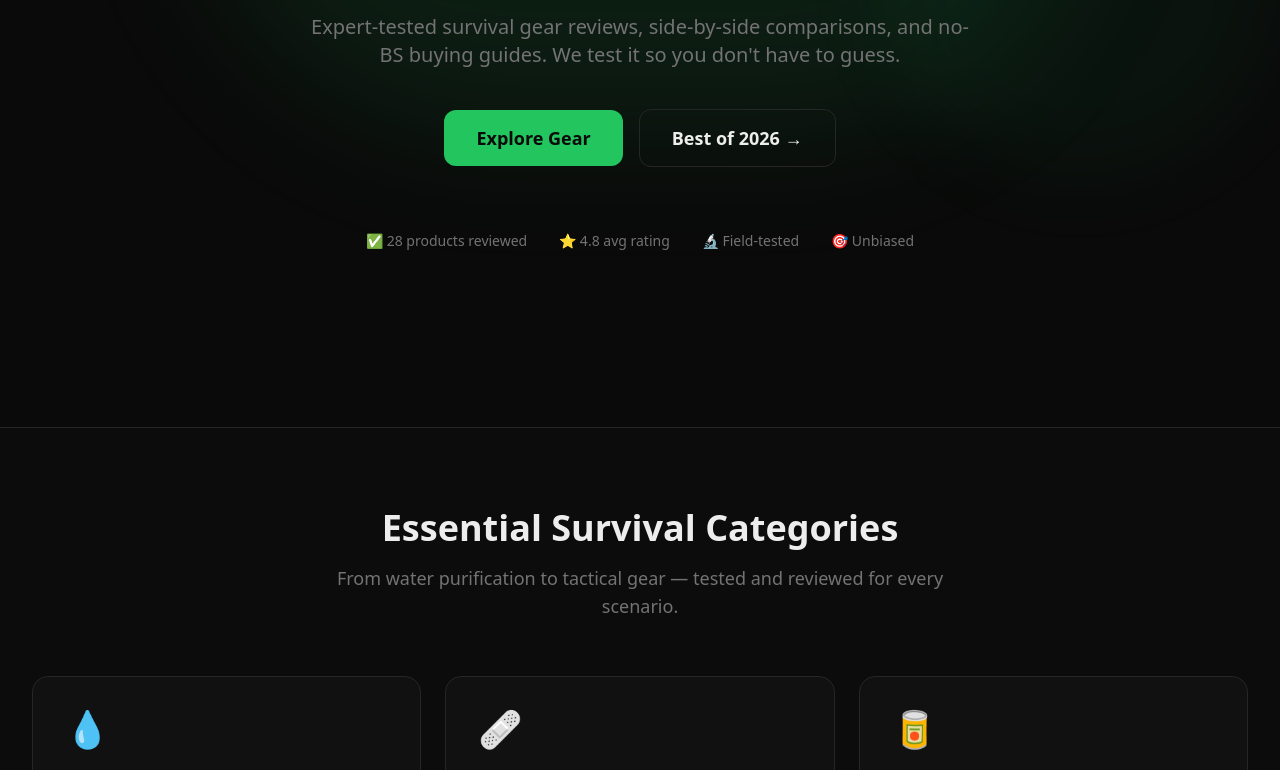
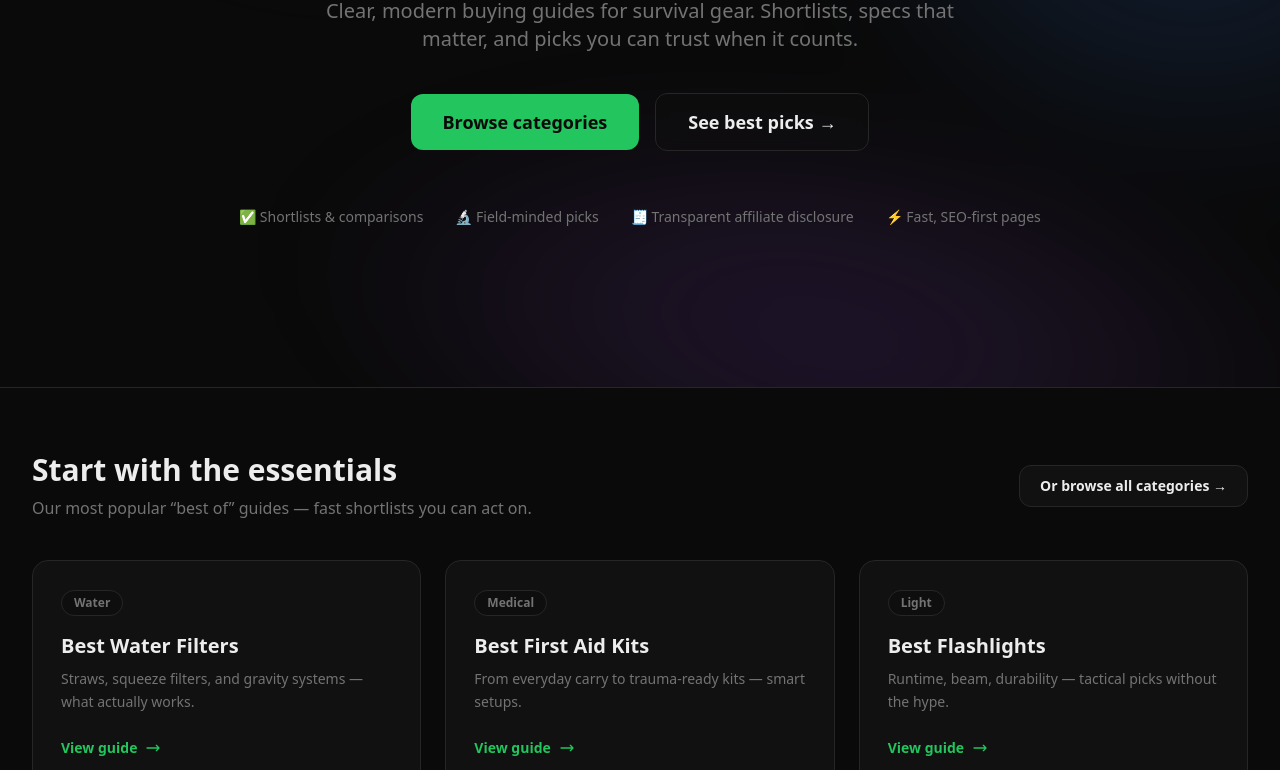
Before and after one commit to Hazier007/preppedia, a Next.js app: page / in a window 1280 px wide. Shown: the part 370-1140 px from the top of the page. Built offline with nearby package versions, Linux system fonts and the light colour scheme.

Commit message:
Improve homepage with animated aurora + featured guides

```diff
--- a/src/app/globals.css
+++ b/src/app/globals.css
@@ -40,3 +40,58 @@ body {
 
 :focus-visible { outline: 2px solid var(--accent); outline-offset: 2px; }
 ::selection { background: var(--accent); color: var(--background); }
+
+/* Subtle animated aurora background (SEO-safe, CSS-only).
+   Respects prefers-reduced-motion. */
+@keyframes aurora-shift {
+  0% { transform: translate3d(-10%, -10%, 0) scale(1.05) rotate(0deg); }
+  50% { transform: translate3d(10%, 8%, 0) scale(1.12) rotate(8deg); }
+  100% { transform: translate3d(-10%, -10%, 0) scale(1.05) rotate(0deg); }
+}
+
+.aurora {
+  position: absolute;
+  inset: -40% -20% -30% -20%;
+  pointer-events: none;
+  z-index: 0;
+  filter: blur(40px);
+  opacity: 0.55;
+}
+
+.aurora::before,
+.aurora::after {
+  content: "";
+  position: absolute;
+  inset: 0;
+  background:
+    radial-gradient(closest-side at 25% 30%, color-mix(in oklab, var(--accent) 65%, transparent) 0%, transparent 55%),
+    radial-gradient(closest-side at 70% 35%, rgba(59, 130, 246, 0.22) 0%, transparent 60%),
+    radial-gradient(closest-side at 55% 70%, rgba(168, 85, 247, 0.18) 0%, transparent 60%);
+  animation: aurora-shift 16s ease-in-out infinite;
+}
+
+.aurora::after {
+  opacity: 0.6;
+  animation-duration: 22s;
+  animation-direction: reverse;
+}
+
+.bg-grid {
+  position: absolute;
+  inset: 0;
+  pointer-events: none;
+  z-index: 1;
+  background-image:
+    linear-gradient(to right, rgba(255,255,255,0.04) 1px, transparent 1px),
+    linear-gradient(to bottom, rgba(255,255,255,0.04) 1px, transparent 1px);
+  background-size: 48px 48px;
+  mask-image: radial-gradient(closest-side at 50% 35%, black 0%, transparent 70%);
+  opacity: 0.35;
+}
+
+@media (prefers-reduced-motion: reduce) {
+  .aurora::before,
+  .aurora::after {
+    animation: none;
+  }
+}
--- a/src/app/page.tsx
+++ b/src/app/page.tsx
@@ -40,42 +40,121 @@ export default function Home() {
     <div className="min-h-screen">
       {/* ── Hero ── */}
       <section className="relative isolate overflow-hidden">
-        {/* gradient blobs */}
-        <div className="pointer-events-none absolute -top-40 left-1/2 -translate-x-1/2 h-[600px] w-[900px] rounded-full bg-accent/10 blur-3xl" />
-        <div className="pointer-events-none absolute top-20 right-0 h-[400px] w-[400px] rounded-full bg-accent/5 blur-2xl" />
+        {/* CSS aurora + subtle grid (fast + SEO-safe) */}
+        <div className="aurora" />
+        <div className="bg-grid" />
 
-        <div className="relative mx-auto max-w-5xl px-4 py-28 text-center sm:px-6 sm:py-36 lg:py-44">
-          <p className="mb-4 inline-block rounded-full border border-accent/30 bg-accent/10 px-4 py-1 text-sm font-medium text-accent">
-            🛡️ Trusted by 10 000+ preppers
+        <div className="relative z-10 mx-auto max-w-5xl px-4 py-24 text-center sm:px-6 sm:py-32 lg:py-40">
+          <p className="mb-4 inline-flex items-center gap-2 rounded-full border border-border bg-card/60 px-4 py-1 text-sm font-medium text-muted backdrop-blur">
+            <span className="text-accent">●</span>
+            Tech-grade gear picks for real-world emergencies
           </p>
           <h1 className="text-5xl font-bold tracking-tight sm:text-6xl lg:text-7xl">
-            Be Ready for <span className="text-accent">Anything</span>
+            Preparedness, with <span className="text-accent">signal</span>
           </h1>
           <p className="mx-auto mt-6 max-w-2xl text-lg text-muted sm:text-xl">
-            Expert-tested survival gear reviews, side-by-side comparisons, and
-            no-BS buying guides. We test it so you don&apos;t have to guess.
+            Clear, modern buying guides for survival gear. Shortlists, specs that matter,
+            and picks you can trust when it counts.
           </p>
           <div className="mt-10 flex flex-wrap items-center justify-center gap-4">
             <Link
               href="#categories"
-              className="rounded-xl bg-accent px-8 py-3.5 text-lg font-semibold text-background hover:bg-accent-dark transition-colors"
+              className="rounded-xl bg-accent px-8 py-3.5 text-lg font-semibold text-background transition-colors hover:bg-accent-dark"
             >
-              Explore Gear
+              Browse categories
             </Link>
             <Link
               href="/best/water-filtration"
-              className="rounded-xl border border-border px-8 py-3.5 text-lg font-semibold hover:bg-card transition-colors"
+              className="rounded-xl border border-border bg-card/40 px-8 py-3.5 text-lg font-semibold backdrop-blur transition-colors hover:bg-card"
             >
-              Best of 2026 →
+              See best picks →
             </Link>
           </div>
 
           {/* trust bar */}
-          <div className="mx-auto mt-16 flex flex-wrap items-center justify-center gap-8 text-sm text-muted">
-            <span>✅ 28 products reviewed</span>
-            <span>⭐ 4.8 avg rating</span>
-            <span>🔬 Field-tested</span>
-            <span>🎯 Unbiased</span>
+          <div className="mx-auto mt-14 flex flex-wrap items-center justify-center gap-8 text-sm text-muted">
+            <span>✅ Shortlists &amp; comparisons</span>
+            <span>🔬 Field-minded picks</span>
+            <span>🧾 Transparent affiliate disclosure</span>
+            <span>⚡ Fast, SEO-first pages</span>
+          </div>
+        </div>
+      </section>
+
+      {/* ── Featured Best Guides ── */}
+      <section className="border-t border-border">
+        <div className="mx-auto max-w-7xl px-4 py-16 sm:px-6 lg:px-8">
+          <div className="flex flex-col items-center justify-between gap-6 sm:flex-row">
+            <div>
+              <h2 className="text-2xl font-bold lg:text-3xl">Start with the essentials</h2>
+              <p className="mt-2 max-w-2xl text-muted">
+                Our most popular “best of” guides — fast shortlists you can act on.
+              </p>
+            </div>
+            <Link
+              href="#categories"
+              className="rounded-xl border border-border bg-card px-5 py-2.5 text-sm font-semibold transition-colors hover:bg-card/70"
+            >
+              Or browse all categories →
+            </Link>
+          </div>
+
+          <div className="mt-10 grid gap-6 md:grid-cols-3">
+            {[
+              {
+                href: "/best/water-filtration",
+                title: "Best Water Filters",
+                desc: "Straws, squeeze filters, and gravity systems — what actually works.",
+                tag: "Water",
+              },
+              {
+                href: "/best/first-aid",
+                title: "Best First Aid Kits",
+                desc: "From everyday carry to trauma-ready kits — smart setups.",
+                tag: "Medical",
+              },
+              {
+                href: "/best/flashlights",
+                title: "Best Flashlights",
+                desc: "Runtime, beam, durability — tactical picks without the hype.",
+                tag: "Light",
+              },
+            ].map((card) => (
+              <Link
+                key={card.href}
+                href={card.href}
+                className="group relative overflow-hidden rounded-2xl border border-border bg-card p-7 transition-all duration-200 hover:-translate-y-1 hover:border-accent/40 hover:shadow-lg hover:shadow-accent/5"
+              >
+                <div className="absolute inset-0 opacity-0 transition-opacity duration-200 group-hover:opacity-100">
+                  <div className="pointer-events-none absolute -top-24 left-1/2 h-56 w-72 -translate-x-1/2 rounded-full bg-accent/10 blur-3xl" />
+                </div>
+                <div className="relative">
+                  <p className="inline-flex items-center rounded-full border border-border bg-background/40 px-3 py-1 text-xs font-semibold text-muted">
+                    {card.tag}
+                  </p>
+                  <h3 className="mt-4 text-xl font-bold transition-colors group-hover:text-accent">
+                    {card.title}
+                  </h3>
+                  <p className="mt-2 text-sm leading-relaxed text-muted">{card.desc}</p>
+                  <span className="mt-6 inline-flex items-center text-sm font-semibold text-accent">
+                    View guide
+                    <svg
+                      className="ml-2 h-4 w-4 transition-transform group-hover:translate-x-1"
+                      fill="none"
+                      stroke="currentColor"
+                      viewBox="0 0 24 24"
+                    >
+                      <path
+                        strokeLinecap="round"
+                        strokeLinejoin="round"
+                        strokeWidth={2}
+                        d="M17 8l4 4m0 0l-4 4m4-4H3"
+                      />
+                    </svg>
+                  </span>
+                </div>
+              </Link>
+            ))}
           </div>
         </div>
       </section>
```
